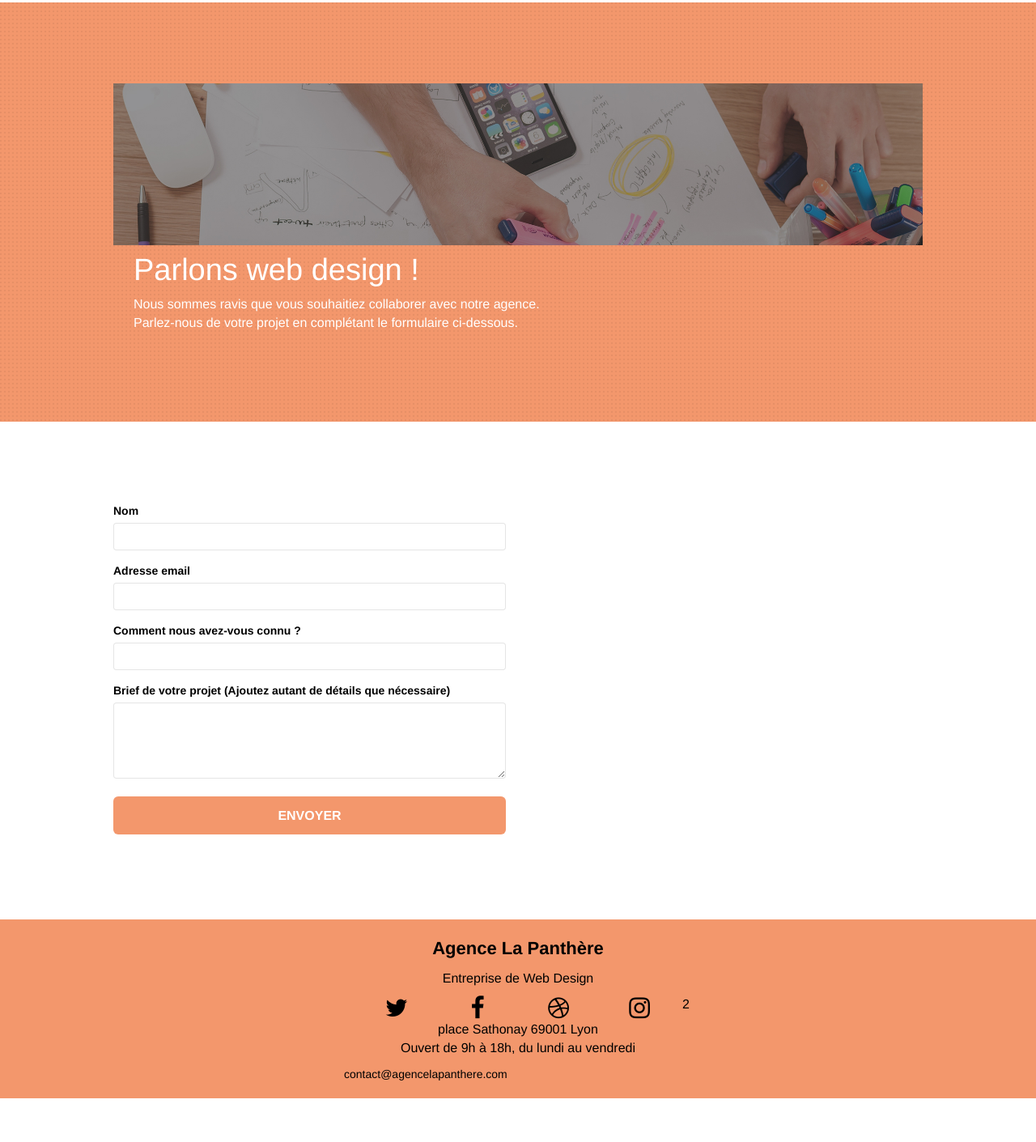
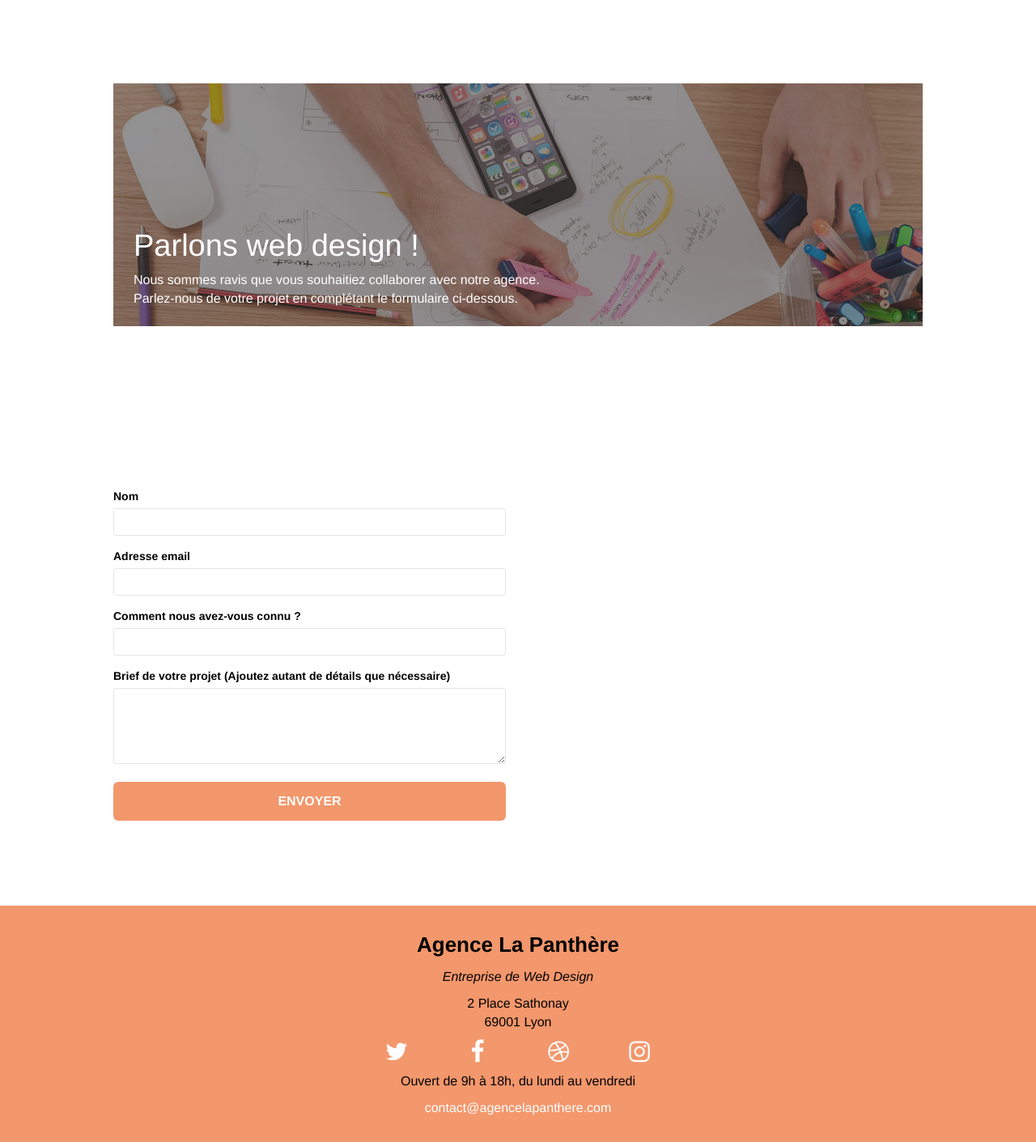
Before and after one commit to genebou/panthere_openclassroom, a website: page page2.html in a window 1280 px wide. Shown: the part 89-1500 px from the top of the page at 81% size. Before the commit the page ends 1446 px from the top, so only its background shows below. Drawn offline with Linux system fonts and the light colour scheme; files that its build step writes are made by us from their sources.

Commit message:
modifications sauf form

```diff
--- a/page2.html
+++ b/page2.html
@@ -57,7 +57,7 @@
 <!-- bloc-0 END -->
 
 <!-- bloc-6 -->
-<div class="bloc bg-dots-bg bg-repeat bgc-atomic-tangerine d-bloc bloc-bg-texture texture-paper" id="bloc-6">
+<div class="bloc bg-dots-bg bg-repeat d-bloc bloc-bg-texture" id="bloc-6">
 	<div class="container bloc-lg">
 			<div id="entete">
 				<img id="entete_contact"src="img/agence-la-panthere.jpg" alt="agence la panthère web design à Lyon"/>
@@ -125,11 +125,10 @@
 	<div class="container bloc-sm">
 		<div class="row">
 			<div class="col-sm-12">
-				<p Id="slogan2">
+				<p class="slogan2">
 					Agence La Panthère </p>
-
-				<p>	Entreprise de Web Design
-				</p>
+				<p><em>Entreprise de Web Design</em></p>
+				<p class="adresse">2 Place Sathonay<br>69001 Lyon</p>
 				<div class="row row-no-gutters social">
 					<div class="col-sm-3">
 						<div class="text-center">
@@ -151,18 +150,17 @@
 							<a class="social" href="index.html"><span class="fa fa-instagram icon-md"></span></a>
 						</div>
 					</div>
-					<div class="row">
-						<p>
-							2 place Sathonay 69001 Lyon<br>
-							Ouvert de 9h à 18h, du lundi au vendredi
-						</p>
-						<a href="mailto">contact@agencelapanthere.com</a>
-						</div>
+
+				</div>
+				<div class="row">
+				<p class="horaires">Ouvert de 9h à 18h, du lundi au vendredi</p>
+				<p><a href="mailto">contact@agencelapanthere.com</a></p>
 				</div>
 			</div>
 		</div>
 	</div>
 </div>
+
 <!-- Footer - bloc-8 END -->
 
 </div>
--- a/style.css
+++ b/style.css
@@ -88,10 +88,17 @@ a:hover {
     color:rgb(162,161,161);
     font-style: normal;
 }
+#entete{
+    width:100%;
+}
 #entete_contact{
-    height: 200px;
+    height: 300px;
     width: 100%;
     object-fit: cover;
+}
+#entete .col-sm-12{
+    margin-top:-130px;
+    text-align: center;
 }
 #entete .col-sm-12 h1{
     text-align: start;
@@ -99,12 +106,24 @@ a:hover {
 #entete .col-sm-12 p{
     text-align: start;
 }
-footer a{
+#bloc-8 .row a{
+    text-align: center;
     color:#FFFFFF;
-    text-align: end;
 }
-footer p{
-    text-align: center;
+#bloc-8 .row a:hover{
+    color:black;
+    font-weight: bold;
+}
+#bloc-8 .slogan2{
+    font-size: 26px;
+    font-weight: 800;
+    margin:10px;
+}
+#bloc-8 .horaires{
+    margin:10px;
+}
+#bloc-6 .container .bloc-lg{
+    padding:0px;
 }
 
 .bg-center,
@@ -761,6 +780,14 @@ p {
     margin: auto auto auto auto;
     -webkit-text-fill-color:black;
 }
+#bloc-8 .social {
+    max-width: 400px;
+    margin: auto auto auto auto;
+    -webkit-text-fill-color:rgb(254, 252, 252);
+}
+#bloc-8 .row .row-no-gutters .social{
+    -webkit-text-fill-color: rgb(254, 252, 252);
+}
 
 h2 {
     font-size: 22px;
@@ -879,11 +906,6 @@ h4 {
     color: #364577!important;
     border-color: #364577!important;
 }
-
-.bg-dots-bg {
-    background-image: url("img/dots-bg.png");
-}
-
 
 
 .bg-banniere {
```
Also changed, not shown: index.html (+5 -9 lines).
